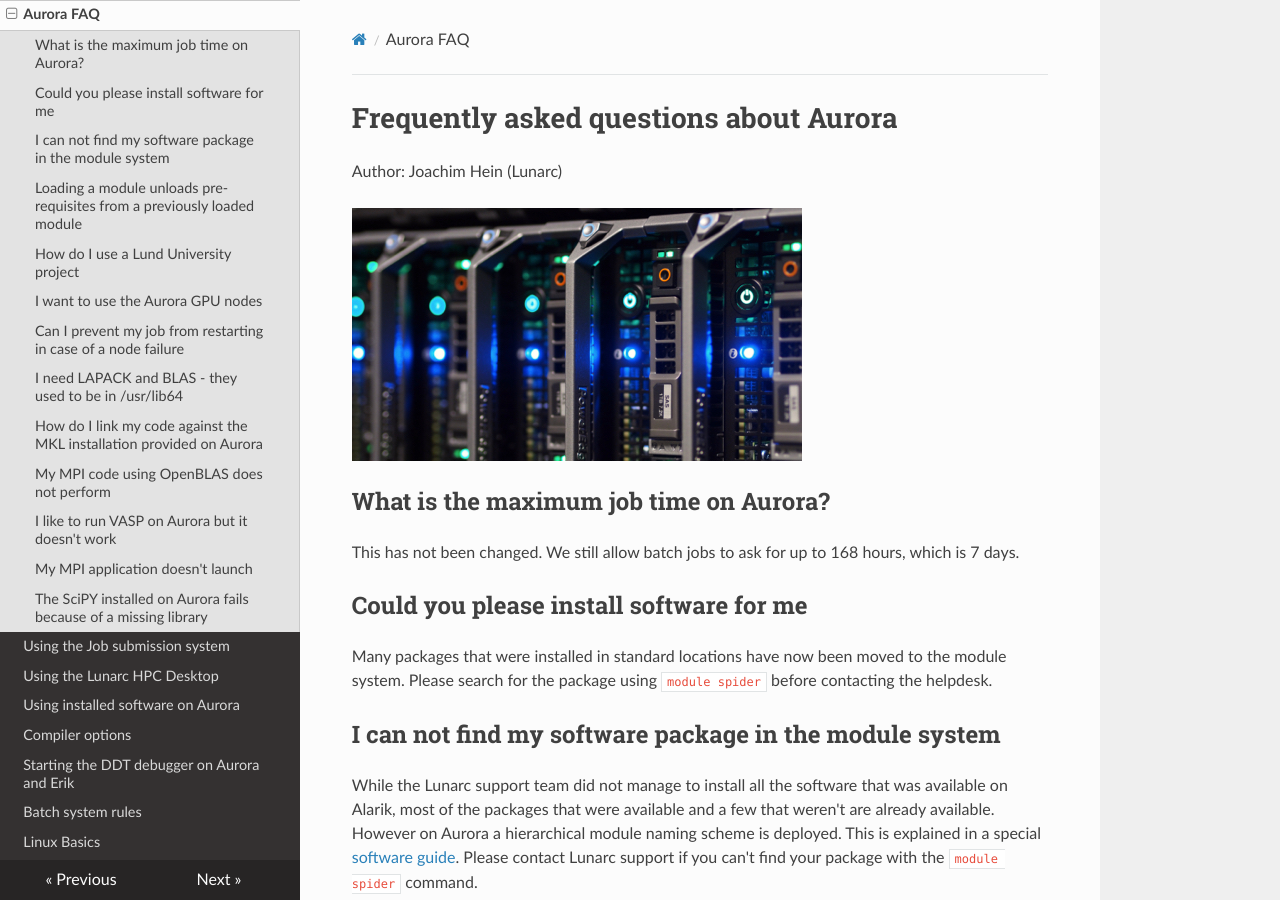
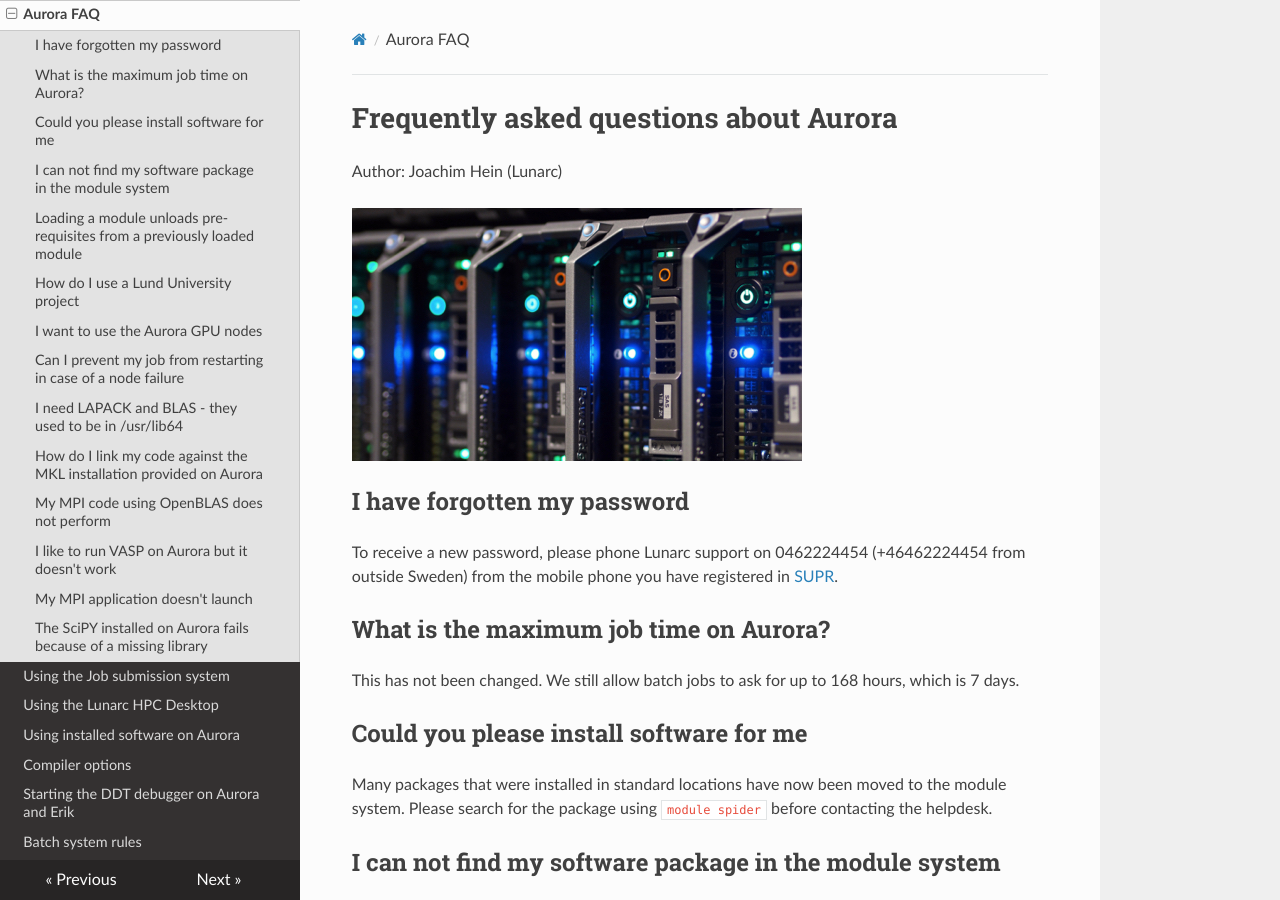
Before and after one commit to lunarc/lunarc_docs, an MkDocs documentation site: the page built from docs/aurora_faq.md, in a window 1280 px wide and 900 px high. Built offline with MkDocs 1.6.1, drawn with Linux system fonts in a browser that asks for light colours; nearby versions of some CDN libraries; old or Windows-style settings are respelled for this version of MkDocs.

Commit message:
New entry on password reset

```diff
--- a/docs/aurora_faq.md
+++ b/docs/aurora_faq.md
@@ -3,7 +3,8 @@
 
 ![Node icon](images/node_icon.jpg "Node icon")
 
-
+## I have forgotten my password
+To receive a new password, please phone Lunarc support on 0462224454 (+46462224454 from outside Sweden) from the mobile phone you have registered in [SUPR](https://supr.snic.se/person/).
 
 ## What is the maximum job time on Aurora?
 This has not been changed.  We still allow batch jobs to ask for up to 168 hours, which is 7 days.
```
